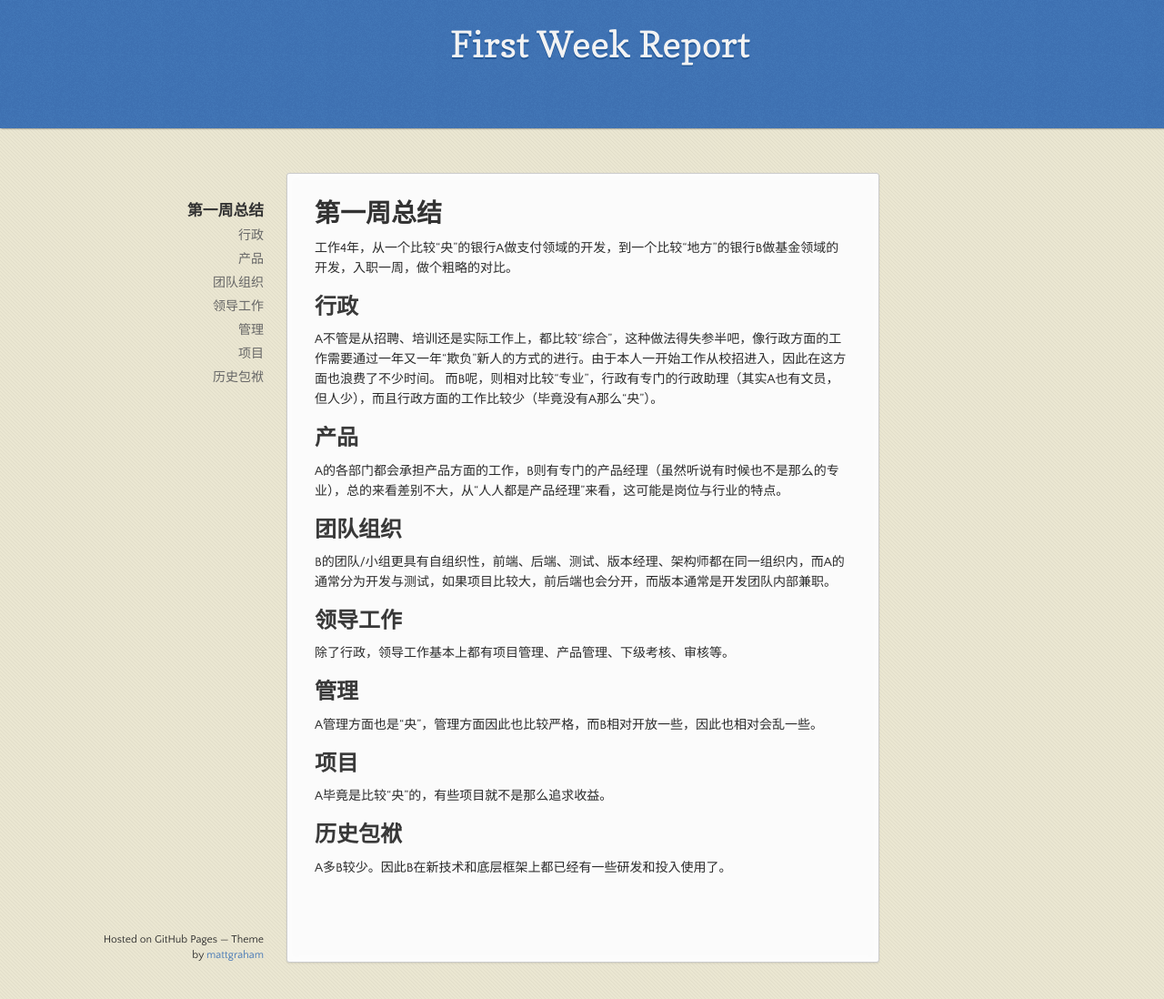
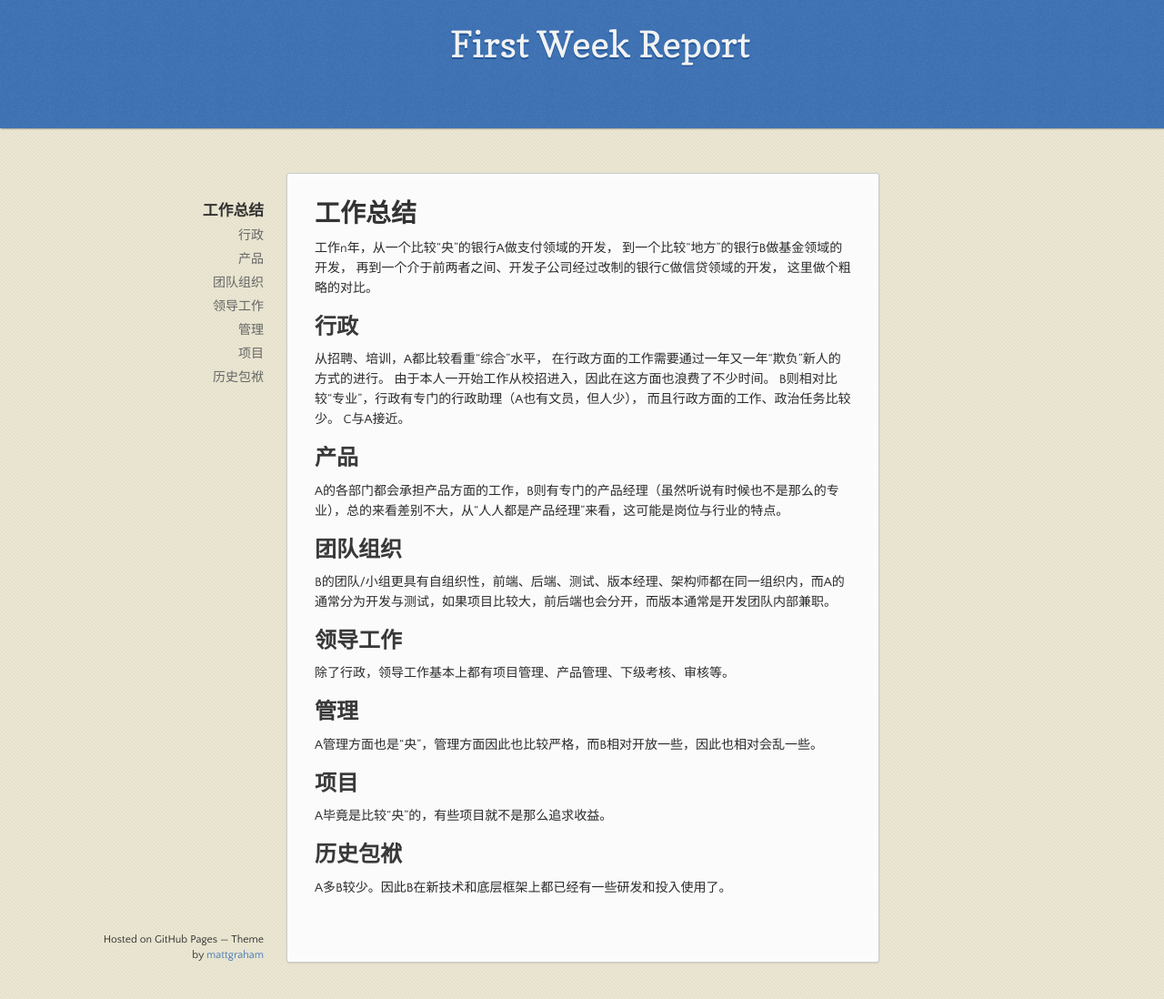
Before and after one commit to lvv9/lvv9.github.io, a Jekyll site: the page built from _posts/2021-07-17-first-week-report.md, in a window 1280 px wide and 1098 px high. Shown: the whole window at 91% size. Built offline with Jekyll 4.4.1, drawn with Linux system fonts in a browser that asks for light colours; our own code applies the rules of GitHub Pages for plain Markdown files; comment, search, counter and statistics services are not loaded; the repository's description, which GitHub fills in, is left out.

Commit message:
更新 2021-07-17-first-week-report.md

```diff
--- a/_posts/2021-07-17-first-week-report.md
+++ b/_posts/2021-07-17-first-week-report.md
@@ -1,11 +1,18 @@
-# 第一周总结
+# 工作总结
 
-工作4年，从一个比较“央”的银行A做支付领域的开发，到一个比较“地方”的银行B做基金领域的开发，入职一周，做个粗略的对比。
+工作n年，从一个比较“央”的银行A做支付领域的开发，
+到一个比较“地方”的银行B做基金领域的开发，
+再到一个介于前两者之间、开发子公司经过改制的银行C做信贷领域的开发，
+这里做个粗略的对比。
 
 ## 行政
 
-A不管是从招聘、培训还是实际工作上，都比较“综合”，这种做法得失参半吧，像行政方面的工作需要通过一年又一年“欺负”新人的方式的进行。由于本人一开始工作从校招进入，因此在这方面也浪费了不少时间。
-而B呢，则相对比较“专业”，行政有专门的行政助理（其实A也有文员，但人少），而且行政方面的工作比较少（毕竟没有A那么“央”）。
+从招聘、培训，A都比较看重“综合”水平，
+在行政方面的工作需要通过一年又一年“欺负”新人的方式的进行。
+由于本人一开始工作从校招进入，因此在这方面也浪费了不少时间。
+B则相对比较“专业”，行政有专门的行政助理（A也有文员，但人少），
+而且行政方面的工作、政治任务比较少。
+C与A接近。
 
 ## 产品
 
```
